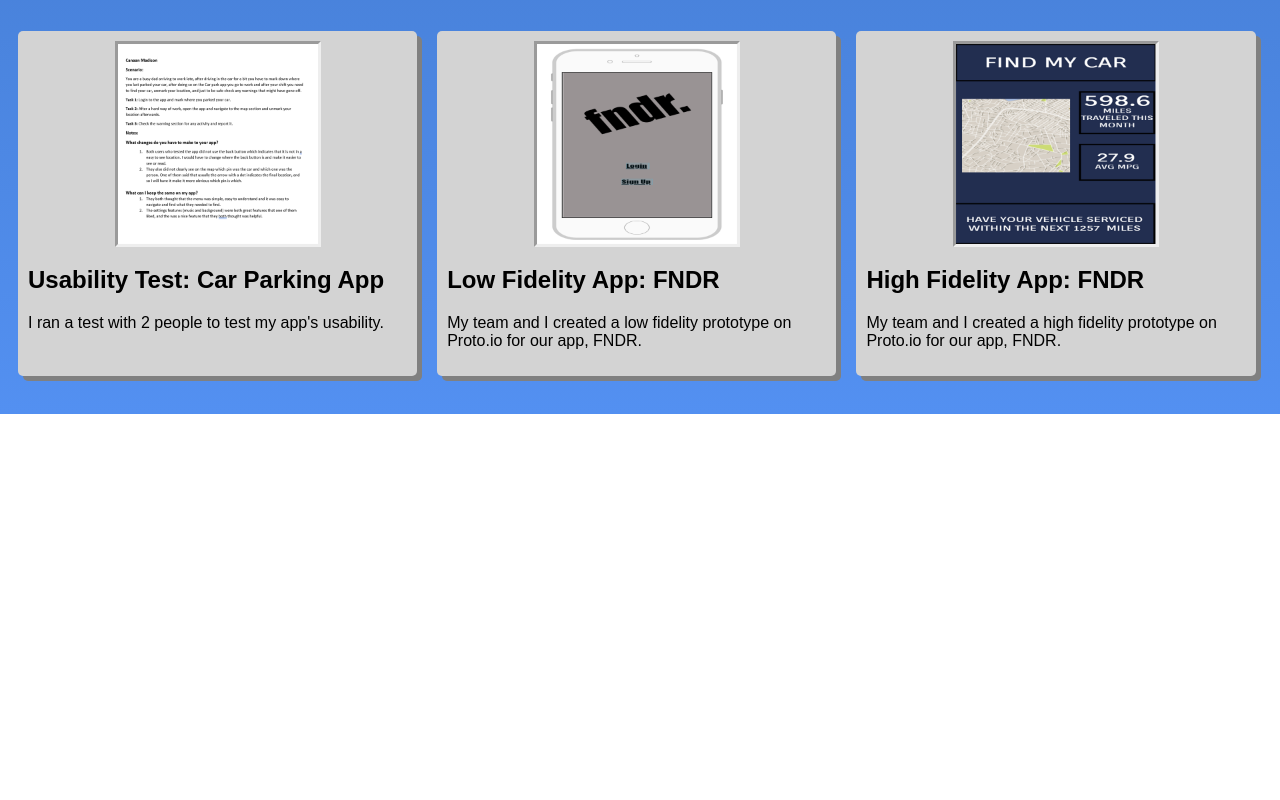
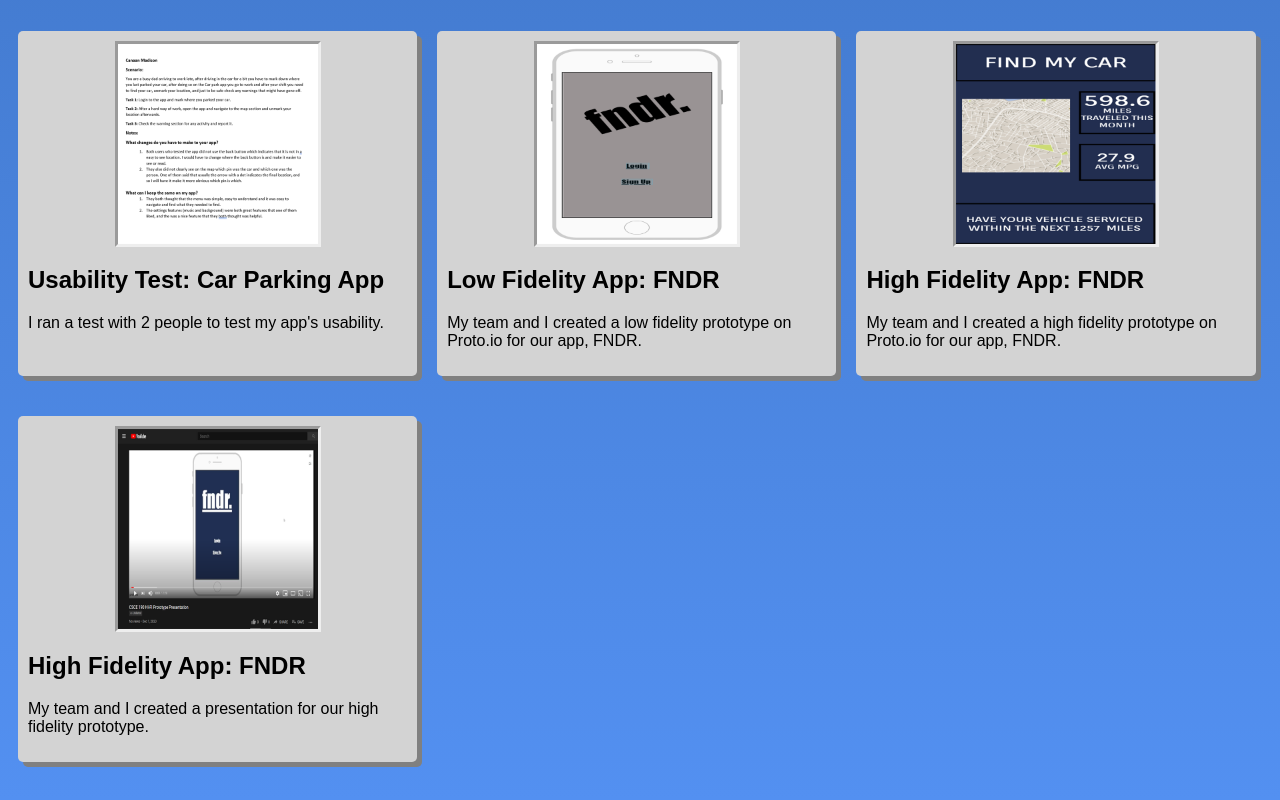
Before and after one commit to CanaanM01/canaanm01.github.io, a plain HTML site: page index.html in a window 1280 px wide. Shown: the part 913-1713 px from the top of the page. Before the commit the page ends 1327 px from the top, so only its background shows below. Drawn offline with Linux system fonts and the light colour scheme.

Commit message:
Add files via upload

```diff
--- a/index.html
+++ b/index.html
@@ -100,6 +100,16 @@
 					</p>
 					</section>
 			</section>
+			<!-- High Fidelity Digital Prototype Presentation Assignment-->
+			<section class="assignment">
+				<a href="https://youtu.be/El1B5HMqYFs"><img src="images/hifipresentation.png"></a>
+				<section class="ass-details">
+					<a href="https://youtu.be/El1B5HMqYFs"><h2>High Fidelity App: FNDR</h2></a>
+					<p>
+						My team and I created a presentation for our high fidelity prototype.
+					</p>
+					</section>
+			</section>
 		</div>
 	</body>
 </html>
```
Also changed, not shown: images/hifipresentation.png (added).
